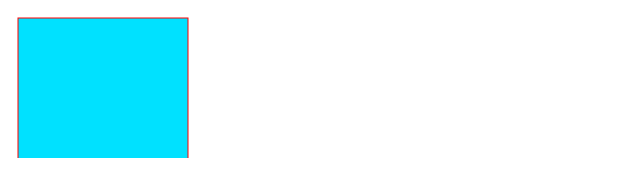
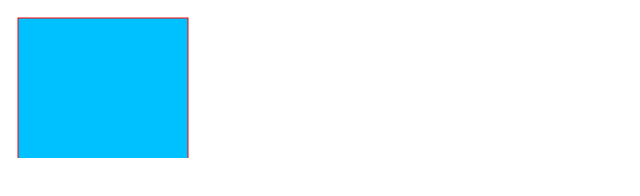
Before and after one commit to yousefma7moud/myNewRepo, a plain HTML site: page index.html in a window 1280 px wide. Shown: the whole page, without its empty margins (0-640 px from the left). Drawn offline with Linux system fonts and the light colour scheme.

Commit message:
3rd commit

```diff
--- a/index.html
+++ b/index.html
@@ -3,8 +3,8 @@
 <body>
 
 <svg>
-	<rect x="10" y="10" height="150" width="170"
-		style="stroke:#ff0000; fill:#00e1ff">
+	<rect x="10" y="10" height="200" width="170"
+		style="stroke:#ff0000; fill:#00c1ff">
 	</rect>
 </svg>
 </body>
```
